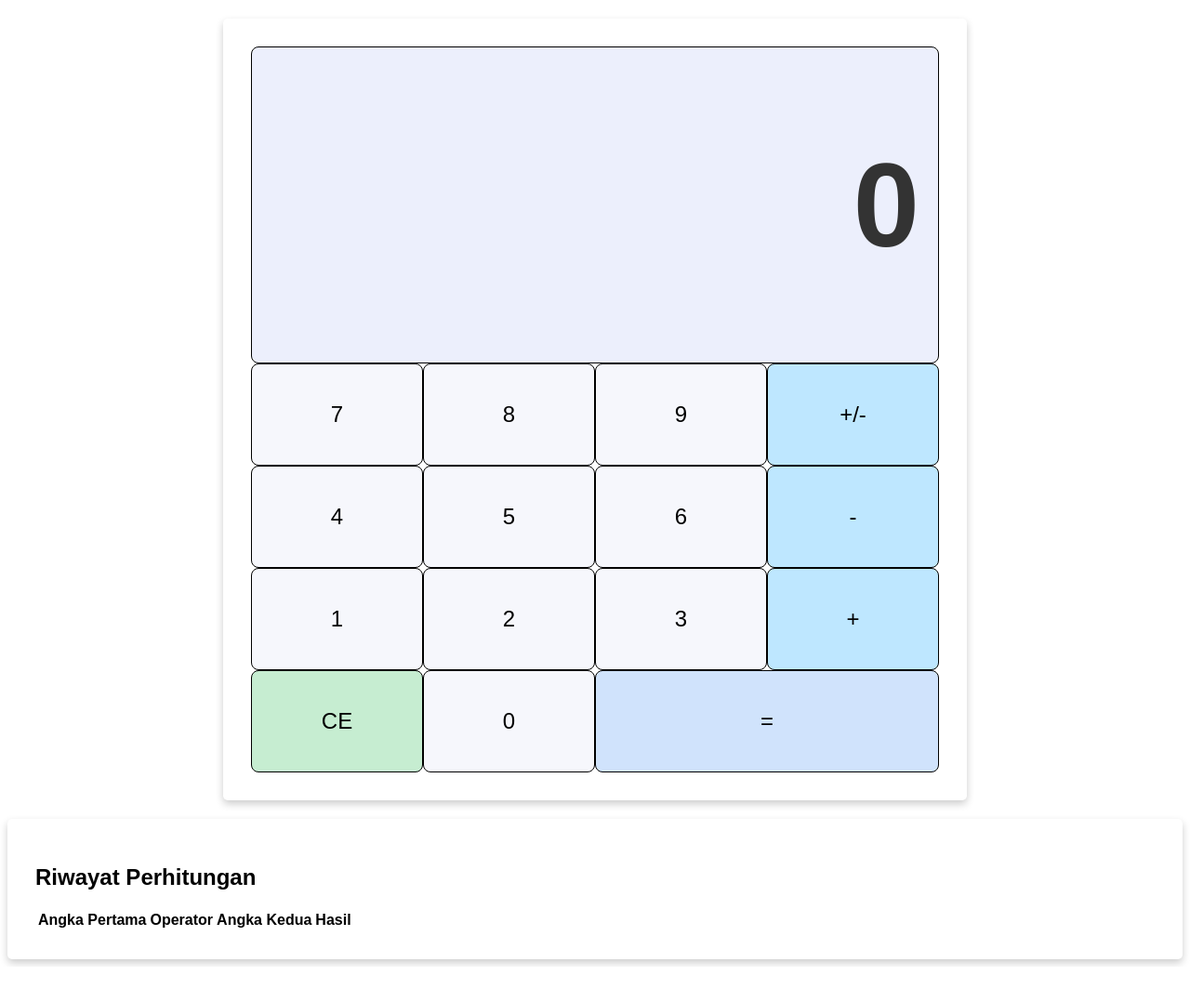
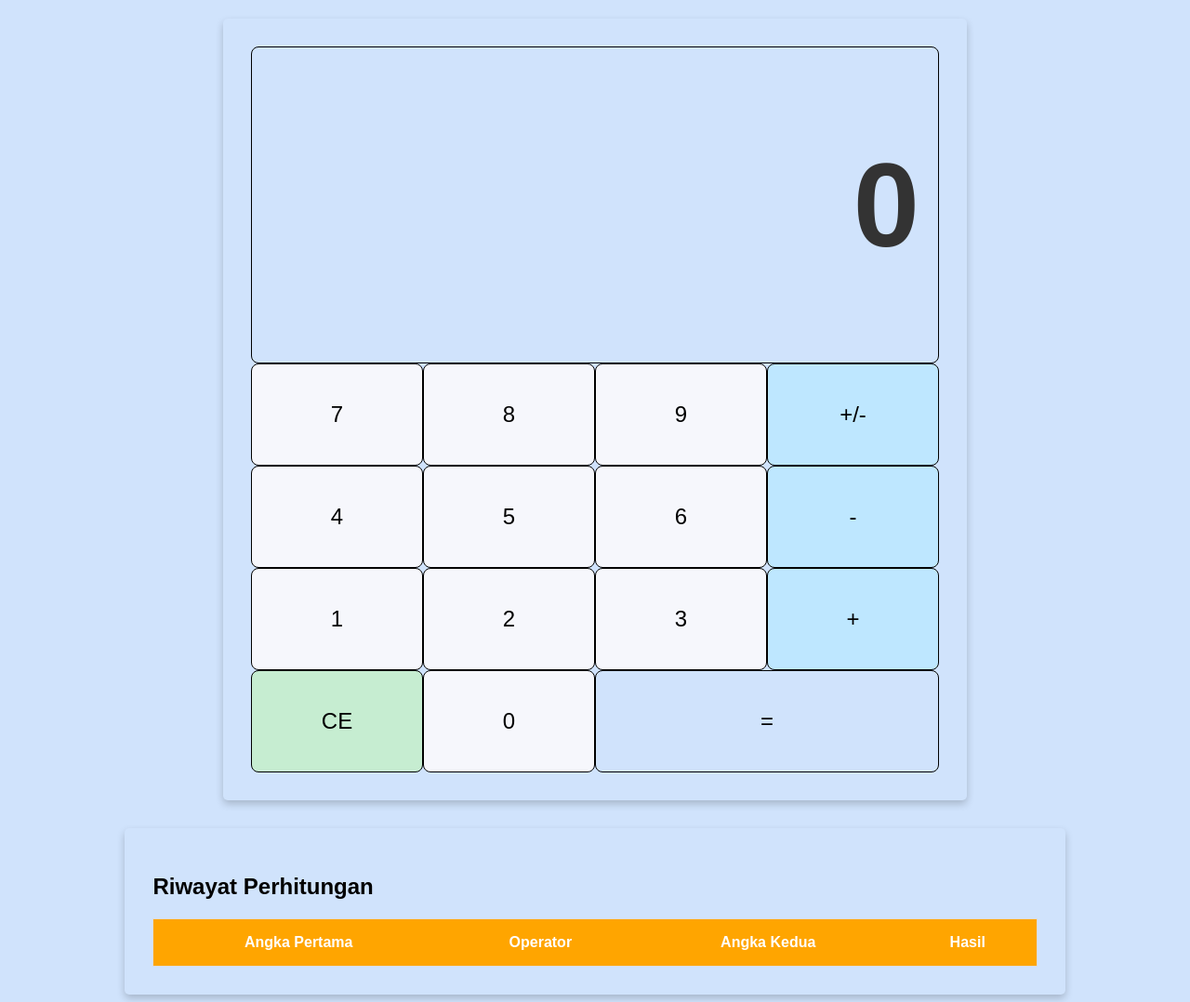
Before and after one commit to Lucifwr233/WebCalculator, a plain HTML site: page WebCalculator/index.html in a window 1280 px wide. Shown: the whole page at 93% size. Before the commit the page ends 1040 px from the top, so only its background shows below. Drawn offline with Linux system fonts and the light colour scheme.

Commit message:
Update style.css

```diff
--- a/WebCalculator/assets/style.css
+++ b/WebCalculator/assets/style.css
@@ -1,5 +1,6 @@
 * {
     box-sizing: border-box;
+    background-color: #D0E3FC;
  }
 
  body {
@@ -38,7 +39,7 @@
    color: #333333;
    width: 100%;
    padding: 10px 20px;
-   background-color: #ECEFFC;
+   background-color: #D0E3FC;
    border: 1px solid black;
    font-size: 4em;
 }
@@ -49,7 +50,7 @@
 }
 
 .equals {
-   background: #D0E3FC
+   background: #D0E3FC;
 
 }
 
@@ -89,3 +90,40 @@
        padding: 10px;
    }
 }
+
+.history {
+   width: 80%;
+   margin: 30px auto 0 auto;
+   overflow: scroll;
+}
+
+table {
+   border-collapse: collapse;
+   border-spacing: 0;
+   width: 100%;
+   border: 1px solid #ddd;
+}
+
+th,
+td {
+   text-align: center;
+   padding: 16px;
+}
+
+th {
+   background-color: orange;
+   color: white;
+}
+
+tr:nth-child(even) {
+   background-color: #d2d2d2;
+}
+
+@media screen and (max-width: 513px) {
+   .button {
+       padding: 10px;
+   }
+   .history {
+       width: 100%;
+   }
+}
```
